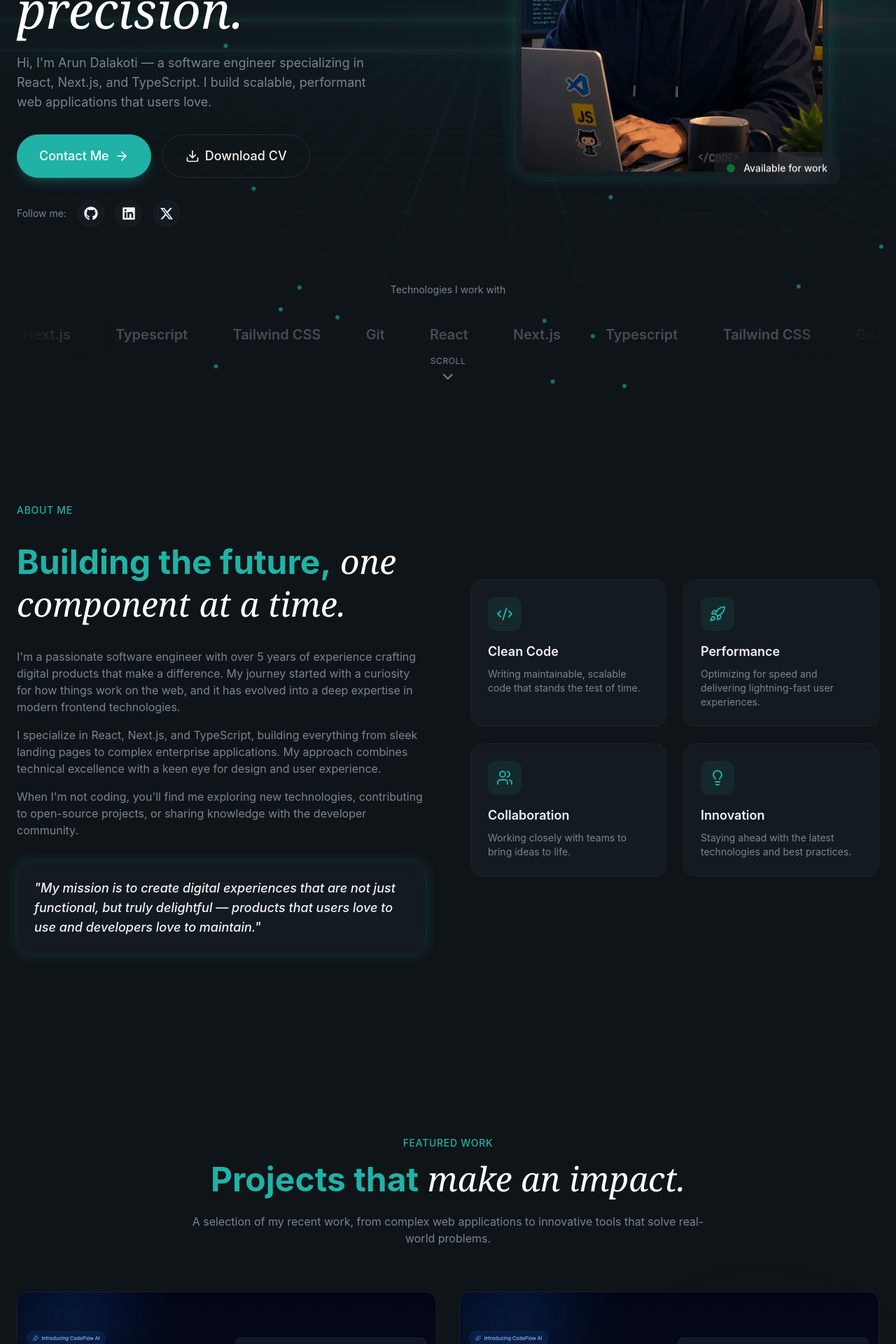
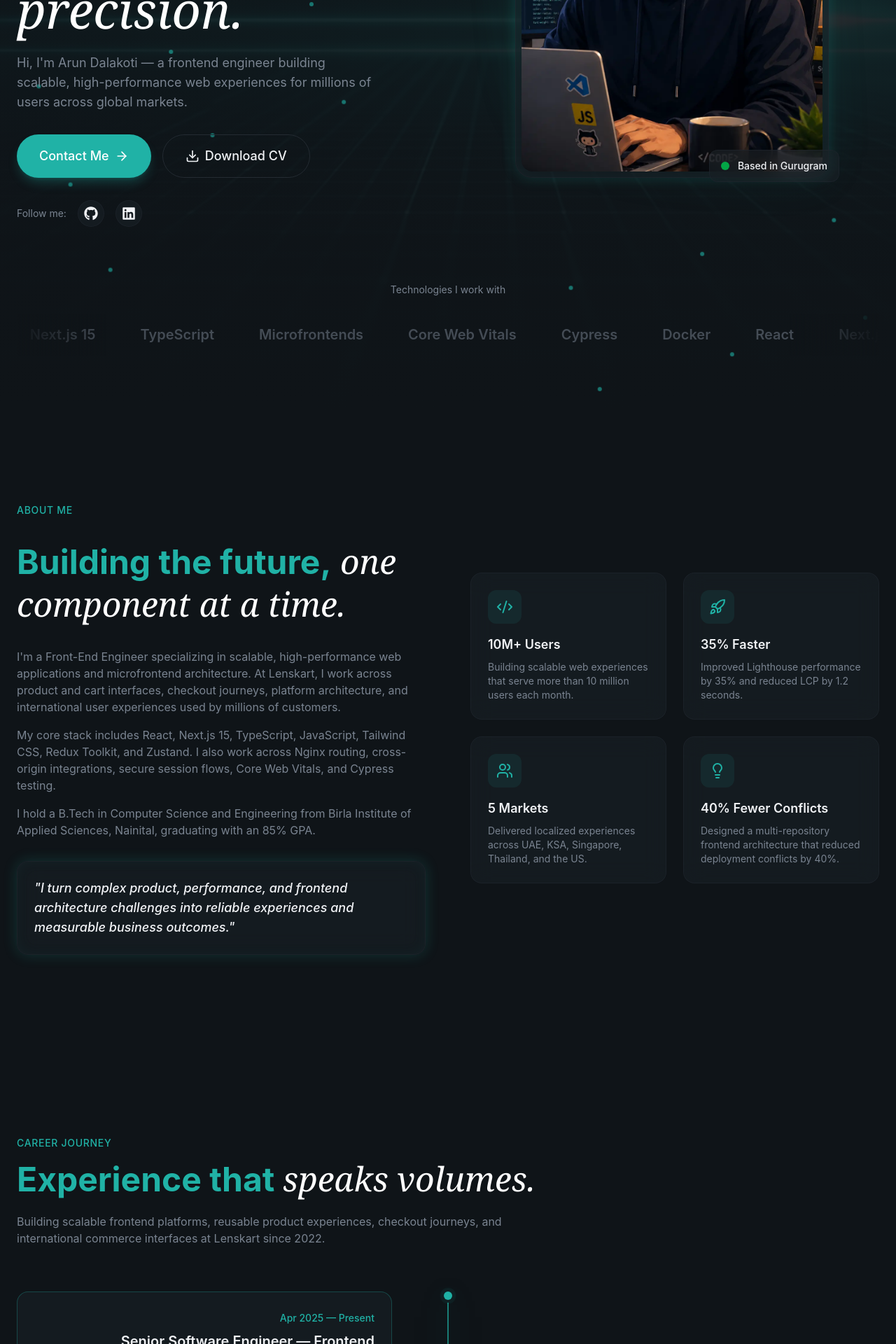
Before and after one commit to Arun-Dalakoti/arun-portfolio, a React (Vite) app: page / in a window 1280 px wide. Shown: the part 500-2420 px from the top of the page at 70% size. Built offline with nearby package versions, Linux system fonts and the light colour scheme.

Commit message:
chore: updated data

```diff
--- a/index.html
+++ b/index.html
@@ -15,7 +15,11 @@
     <link rel="apple-touch-icon" sizes="180x180" href="/apple-touch-icon.png" />
     <link rel="manifest" href="/site.webmanifest" />
     <meta name="viewport" content="width=device-width, initial-scale=1.0" />
-    <title>Arun's Portfolio</title>
+    <meta
+      name="description"
+      content="Arun Dalakoti is a Senior Software Engineer specializing in React, Next.js, TypeScript, microfrontends, web performance, and international user experiences."
+    />
+    <title>Arun Dalakoti | Senior Software Engineer — Frontend</title>
   </head>
   <body>
     <div id="root"></div>
--- a/src/App.tsx
+++ b/src/App.tsx
@@ -1,8 +1,8 @@
 import { Hero } from "@/sections/Hero";
 import { About } from "@/sections/About";
-import { Projects } from "@/sections/Projects";
+// import { Projects } from "@/sections/Projects";
 import { Experience } from "@/sections/Experience";
-import { Testimonials } from "@/sections/Testimonials";
+// import { Testimonials } from "@/sections/Testimonials";
 import { Contact } from "@/sections/Contact";
 import { Footer } from "@/layout/Footer";
 import { Navbar } from "@/layout/Navbar";
@@ -16,9 +16,9 @@
       <main>
         <Hero />
         <About />
-        <Projects />
+        {/* <Projects /> */}
         <Experience />
-        <Testimonials />
+        {/* <Testimonials /> */}
         <Contact />
       </main>
       <Footer />
--- a/src/components/AnimatedBorderButton.tsx
+++ b/src/components/AnimatedBorderButton.tsx
@@ -1,16 +1,28 @@
 import { ReactNode } from "react";
 
-export const AnimatedBorderButton = ({ children }: { children: ReactNode }) => {
-  return (
-    <button
-      className="relative bg-transparent border border-border
-        text-foreground hover:border-primary/50 transition-all
-        duration-1000 focus:outline-none focus-visible:ring-2
-        focus-visible:ring-primary focus-visible:ring-offset-2
-        disabled:opacity-50 disabled:cursor-not-allowed group
-        px-8 py-4 text-lg font-medium rounded-full overflow-visible
-        animated-border"
-    >
+type AnimatedBorderButtonProps = {
+  children: ReactNode;
+  href?: string;
+  download?: string;
+};
+
+const className = [
+  "relative bg-transparent border border-border",
+  "text-foreground hover:border-primary/50 transition-all",
+  "duration-1000 focus:outline-none focus-visible:ring-2",
+  "focus-visible:ring-primary focus-visible:ring-offset-2",
+  "disabled:opacity-50 disabled:cursor-not-allowed group",
+  "px-8 py-4 text-lg font-medium rounded-full overflow-visible",
+  "animated-border",
+].join(" ");
+
+export const AnimatedBorderButton = ({
+  children,
+  href,
+  download,
+}: AnimatedBorderButtonProps) => {
+  const content = (
+    <>
       {/* Animated SVG Border */}
       <svg
         className="absolute left-0 top-0 w-full h-full pointer-events-none download-cv-border"
@@ -33,6 +45,20 @@
       <span className="relative z-10 flex items-center justify-center gap-2">
         {children}
       </span>
+    </>
+  );
+
+  if (href) {
+    return (
+      <a href={href} download={download} className={className}>
+        {content}
+      </a>
+    );
+  }
+
+  return (
+    <button type="button" className={className}>
+      {content}
     </button>
   );
 };
--- a/src/layout/Footer.tsx
+++ b/src/layout/Footer.tsx
@@ -1,14 +1,21 @@
-import { FaGithub, FaLinkedin, FaXTwitter } from "react-icons/fa6";
+import { FaGithub, FaLinkedin } from "react-icons/fa6";
 
 const socialLinks = [
-  { icon: FaGithub, href: "#", label: "GitHub" },
-  { icon: FaLinkedin, href: "#", label: "LinkedIn" },
-  { icon: FaXTwitter, href: "#", label: "Twitter" },
+  {
+    icon: FaGithub,
+    href: "https://github.com/Arun-Dalakoti",
+    label: "GitHub",
+  },
+  {
+    icon: FaLinkedin,
+    href: "https://www.linkedin.com/in/arun-dalakoti",
+    label: "LinkedIn",
+  },
 ];
 
 const footerLinks = [
   { href: "#about", label: "About" },
-  { href: "#projects", label: "Projects" },
+  // { href: "#projects", label: "Projects" },
   { href: "#experience", label: "Experience" },
   { href: "#contact", label: "Contact" },
 ];
@@ -23,10 +30,10 @@
           {/* Logo & Copyright */}
           <div className="text-center md:text-left">
             <a href="#" className="text-xl font-bold tracking-tight">
-              PM<span className="text-primary">.</span>
+              AD<span className="text-primary">.</span>
             </a>
             <p className="text-sm text-muted-foreground mt-2">
-              © {currentYear} Pedro Machado. All rights reserved.
+              © {currentYear} Arun Dalakoti. All rights reserved.
             </p>
           </div>
 
@@ -50,6 +57,8 @@
                 key={social.label}
                 href={social.href}
                 aria-label={social.label}
+                target="_blank"
+                rel="noreferrer"
                 className="p-2 rounded-full glass hover:bg-primary/10 hover:text-primary transition-all"
               >
                 <social.icon className="w-5 h-5" />
--- a/src/layout/Navbar.tsx
+++ b/src/layout/Navbar.tsx
@@ -4,9 +4,9 @@
 
 const navLinks = [
   { href: "#about", label: "About" },
-  { href: "#projects", label: "Projects" },
+  // { href: "#projects", label: "Projects" },
   { href: "#experience", label: "Experience" },
-  { href: "#testimonials", label: "Testimonials" },
+  // { href: "#testimonials", label: "Testimonials" },
 ];
 
 export const Navbar = () => {
@@ -26,7 +26,21 @@
     };
   }, []);
 
+  useEffect(() => {
+    if (!isMobileMenuOpen) {
+      return;
+    }
+
+    const previousOverflow = document.body.style.overflow;
+    document.body.style.overflow = "hidden";
+
+    return () => {
+      document.body.style.overflow = previousOverflow;
+    };
+  }, [isMobileMenuOpen]);
+
   return (
+    <>
       <header
         className={`fixed top-0 left-0 right-0 transition-all duration-500 ${isScrolled ? "glass-strong py-3" : "bg-transparent py-5"}  z-50`}
       >
@@ -55,12 +69,29 @@
 
           {/* CTA BUTTON */}
           <div className="hidden md:block">
-          <Button size="sm">Contact Me</Button>
+            <Button
+              size="sm"
+              onClick={() =>
+                document
+                  .querySelector("#contact")
+                  ?.scrollIntoView({ behavior: "smooth" })
+              }
+            >
+              Contact Me
+            </Button>
           </div>
 
           {/* Mobile menu button */}
           <button
+            type="button"
             className="md:hidden p-2 text-foreground cursor-pointer"
+            aria-label={
+              isMobileMenuOpen
+                ? "Close navigation menu"
+                : "Open navigation menu"
+            }
+            aria-expanded={isMobileMenuOpen}
+            aria-controls="mobile-navigation"
             onClick={() => setIsMobileMenuOpen((prev) => !prev)}
           >
             {isMobileMenuOpen ? <X size={24} /> : <Menu size={24} />}
@@ -69,7 +100,10 @@
 
         {/* Mobile menu */}
         {isMobileMenuOpen && (
-        <div className="md:hidden glass-strong animate-fade-in">
+          <div
+            id="mobile-navigation"
+            className="md:hidden glass-strong animate-fade-in"
+          >
             <div className="container mx-auto px-6 py-6 flex flex-col gap-4">
               {navLinks.map((link, index) => (
                 <a
@@ -82,12 +116,29 @@
                 </a>
               ))}
 
-            <Button onClick={() => setIsMobileMenuOpen(false)}>
+              <Button
+                onClick={() => {
+                  setIsMobileMenuOpen(false);
+                  document
+                    .querySelector("#contact")
+                    ?.scrollIntoView({ behavior: "smooth" });
+                }}
+              >
                 Contact Me
               </Button>
             </div>
           </div>
         )}
       </header>
+
+      {isMobileMenuOpen && (
+        <button
+          type="button"
+          aria-label="Close navigation menu backdrop"
+          className="fixed inset-0 z-40 bg-background/80 backdrop-blur-sm md:hidden animate-fade-in cursor-default"
+          onClick={() => setIsMobileMenuOpen(false)}
+        />
+      )}
+    </>
   );
 };
--- a/src/sections/About.tsx
+++ b/src/sections/About.tsx
@@ -3,26 +3,27 @@
 const highlights = [
   {
     icon: Code2,
-    title: "Clean Code",
+    title: "10M+ Users",
     description:
-      "Writing maintainable, scalable code that stands the test of time.",
+      "Building scalable web experiences that serve more than 10 million users each month.",
   },
   {
     icon: Rocket,
-    title: "Performance",
+    title: "35% Faster",
     description:
-      "Optimizing for speed and delivering lightning-fast user experiences.",
+      "Improved Lighthouse performance by 35% and reduced LCP by 1.2 seconds.",
   },
   {
     icon: Users,
-    title: "Collaboration",
-    description: "Working closely with teams to bring ideas to life.",
+    title: "5 Markets",
+    description:
+      "Delivered localized experiences across UAE, KSA, Singapore, Thailand, and the US.",
   },
   {
     icon: Lightbulb,
-    title: "Innovation",
+    title: "40% Fewer Conflicts",
     description:
-      "Staying ahead with the latest technologies and best practices.",
+      "Designed a multi-repository frontend architecture that reduced deployment conflicts by 40%.",
   },
 ];
 
@@ -49,30 +50,30 @@
 
             <div className="space-y-4 text-muted-foreground animate-fade-in animation-delay-200">
               <p>
-                I'm a passionate software engineer with over 5 years of
-                experience crafting digital products that make a difference. My
-                journey started with a curiosity for how things work on the web,
-                and it has evolved into a deep expertise in modern frontend
-                technologies.
+                I'm a Front-End Engineer specializing in scalable,
+                high-performance web applications and microfrontend
+                architecture. At Lenskart, I work across product and cart
+                interfaces, checkout journeys, platform architecture, and
+                international user experiences used by millions of customers.
               </p>
               <p>
-                I specialize in React, Next.js, and TypeScript, building
-                everything from sleek landing pages to complex enterprise
-                applications. My approach combines technical excellence with a
-                keen eye for design and user experience.
+                My core stack includes React, Next.js 15, TypeScript,
+                JavaScript, Tailwind CSS, Redux Toolkit, and Zustand. I also
+                work across Nginx routing, cross-origin integrations, secure
+                session flows, Core Web Vitals, and Cypress testing.
               </p>
               <p>
-                When I'm not coding, you'll find me exploring new technologies,
-                contributing to open-source projects, or sharing knowledge with
-                the developer community.
+                I hold a B.Tech in Computer Science and Engineering from Birla
+                Institute of Applied Sciences, Nainital, graduating with an 85%
+                GPA.
               </p>
             </div>
 
             <div className="glass rounded-2xl p-6 glow-border animate-fade-in animation-delay-300">
               <p className="text-lg font-medium italic text-foreground">
-                "My mission is to create digital experiences that are not just
-                functional, but truly delightful — products that users love to
-                use and developers love to maintain."
+                "I turn complex product, performance, and frontend architecture
+                challenges into reliable experiences and measurable business
+                outcomes."
               </p>
             </div>
           </div>
--- a/src/sections/Contact.tsx
+++ b/src/sections/Contact.tsx
@@ -14,19 +14,19 @@
   {
     icon: Mail,
     label: "Email",
-    value: "pedro@example.com",
-    href: "mailto:pedro@example.com",
+    value: "dalakotiarun8@gmail.com",
+    href: "mailto:dalakotiarun8@gmail.com",
   },
   {
     icon: Phone,
     label: "Phone",
-    value: "+1 (555) 123-4567",
-    href: "tel:+15551234567",
+    value: "+91 7017073713",
+    href: "tel:+917017073713",
   },
   {
     icon: MapPin,
     label: "Location",
-    value: "San Francisco, CA",
+    value: "Gurugram, India",
     href: "#",
   },
 ];
@@ -105,8 +105,8 @@
             </span>
           </h2>
           <p className="text-muted-foreground animate-fade-in animation-delay-200">
-            Have a project in mind? I'd love to hear about it. Send me a message
-            and let's discuss how we can work together.
+            Have a frontend product, architecture, or performance challenge in
+            mind? Send me a message and let's discuss how we can work together.
           </p>
         </div>
 
@@ -238,12 +238,13 @@
             <div className="glass rounded-3xl p-8 border border-primary/30">
               <div className="flex items-center gap-3 mb-4">
                 <span className="w-3 h-3 bg-green-500 rounded-full animate-pulse" />
-                <span className="font-medium">Currently Available</span>
+                <span className="font-medium">Frontend at Scale</span>
               </div>
               <p className="text-muted-foreground text-sm">
-                I'm currently open to new opportunities and exciting projects.
-                Whether you need a full-time engineer or a freelance consultant,
-                let's talk!
+                I specialize in high-performance frontend systems,
+                microfrontends, reusable product experiences,
+                internationalization, checkout journeys, and reliable
+                integrations built for millions of monthly users.
               </p>
             </div>
           </div>
--- a/src/sections/Experience.tsx
+++ b/src/sections/Experience.tsx
@@ -1,38 +1,48 @@
 const experiences = [
   {
-    period: "2022 — Present",
-    role: "Senior Frontend Engineer",
-    company: "Tech Innovators Inc.",
+    period: "Apr 2025 — Present",
+    role: "Senior Software Engineer — Frontend",
+    company: "Lenskart • Gurugram, India",
     description:
-      "Leading frontend architecture for a suite of fintech products. Implemented micro-frontend architecture, reduced bundle size by 40%, and mentored a team of 5 developers.",
-    technologies: ["React", "TypeScript", "Next.js", "GraphQL"],
+      "Architected a multi-repository Next.js 15 checkout microfrontend with Nginx routing, reducing deployment conflicts by 40% and doubling release speed. Improved Lighthouse performance by 35%, reduced LCP by 1.2s, and delivered localized checkout systems across five markets, including Apple Pay for UAE and KSA.",
+    technologies: [
+      "Next.js 15",
+      "React",
+      "TypeScript",
+      "Microfrontends",
+      "Nginx",
+      "Apple Pay",
+    ],
     current: true,
   },
   {
-    period: "2020 — 2022",
-    role: "Frontend Engineer",
-    company: "Digital Solutions Co.",
+    period: "Sep 2023 — Mar 2025",
+    role: "Software Engineer — Frontend",
+    company: "Lenskart • Gurugram, India",
     description:
-      "Built and maintained multiple React applications for enterprise clients. Introduced automated testing practices that improved code coverage to 85%.",
-    technologies: ["React", "Redux", "Jest", "Cypress"],
+      "Led the migration from PayU to the Juspay PayV3 SDK for checkout journeys handling 2M+ monthly transactions. The work increased payment success by 8%, reduced checkout drop-off by 12%, and strengthened reusable components and secure session flows across microfrontend boundaries.",
+    technologies: [
+      "React",
+      "TypeScript",
+      "Juspay PayV3",
+      "PayU",
+      "Session Management",
+    ],
     current: false,
   },
   {
-    period: "2019 — 2020",
-    role: "Junior Developer",
-    company: "StartUp Labs",
+    period: "Sep 2022 — Aug 2023",
+    role: "Front-End Intern",
+    company: "Lenskart • Gurugram, India",
     description:
-      "Contributed to the development of a SaaS platform from MVP to production. Collaborated with designers to implement pixel-perfect UI components.",
-    technologies: ["React", "Node.js", "MongoDB", "AWS"],
-    current: false,
-  },
-  {
-    period: "2018 — 2019",
-    role: "Freelance Developer",
-    company: "Self-Employed",
-    description:
-      "Delivered custom web solutions for small businesses and startups. Built 15+ websites and applications, handling everything from design to deployment.",
-    technologies: ["JavaScript", "PHP", "WordPress", "MySQL"],
+      "Built reusable product and cart interfaces with localization and RTL support for UAE, KSA, Singapore, Thailand, and the US. Added Cypress end-to-end coverage for critical journeys, helping reduce production UI bugs by 30%.",
+    technologies: [
+      "React",
+      "JavaScript",
+      "Localization",
+      "RTL",
+      "Cypress",
+    ],
     current: false,
   },
 ];
@@ -70,8 +80,9 @@
             className="text-muted-foreground
            animate-fade-in animation-delay-200"
           >
-            A timeline of my professional growth, from curious beginner to
-            senior engineer leading teams and building products at scale.
+            Building scalable frontend platforms, reusable product
+            experiences, checkout journeys, and international commerce
+            interfaces at Lenskart since 2022.
           </p>
         </div>
 
--- a/src/sections/Hero.tsx
+++ b/src/sections/Hero.tsx
@@ -1,9 +1,24 @@
 import { AnimatedBorderButton } from "@/components/AnimatedBorderButton";
 import { Button } from "@/components/Button";
 import { ArrowRight, ChevronDown, Download } from "lucide-react";
-import { FaGithub, FaLinkedin, FaXTwitter } from "react-icons/fa6";
+import { FaGithub, FaLinkedin } from "react-icons/fa6";
 
-const skills = ["React", "Next.js", "Typescript", "Tailwind CSS", "Git"];
+const skills = [
+  "React",
+  "Next.js 15",
+  "TypeScript",
+  "Microfrontends",
+  "Core Web Vitals",
+  "Cypress",
+  "Docker",
+];
+
+const backgroundDots = Array.from({ length: 30 }, (_, index) => ({
+  left: (index * 37) % 100,
+  top: (index * 61) % 100,
+  duration: 15 + ((index * 7) % 20),
+  delay: (index * 3) % 5,
+}));
 
 export const Hero = () => {
   return (
@@ -20,18 +35,16 @@
 
       {/* Green Dots */}
       <div className="absolute inset-0 overflow-hidden pointer-events-none">
-        {[...Array(30)].map((_, i) => (
+        {backgroundDots.map((dot, i) => (
           <div
             key={i}
             className="absolute w-1.5 h-1.5 rounded-full opacity-60"
             style={{
               backgroundColor: "#20B2A6",
-              left: `${Math.random() * 100}%`,
-              top: `${Math.random() * 100}%`,
-              animation: `slow-drift ${
-                15 + Math.random() * 20
-              }s ease-in-out infinite`,
-              animationDelay: `${Math.random() * 5}s`,
+              left: `${dot.left}%`,
+              top: `${dot.top}%`,
+              animation: `slow-drift ${dot.duration}s ease-in-out infinite`,
+              animationDelay: `${dot.delay}s`,
             }}
           />
         ))}
@@ -45,7 +58,7 @@
             <div className="animate-fade-in">
               <span className="inline-flex items-center gap-2 px-4 py-2 rounded-full glass text-sm text-primary">
                 <span className="w-2 h-2 bg-primary rounded-full animate-pulse" />
-                Software Engineer • React Specialist
+                Senior Software Engineer • Frontend
               </span>
             </div>
 
@@ -61,18 +74,28 @@
                 </span>
               </h1>
               <p className="text-lg text-muted-foreground max-w-lg animate-fade-in animation-delay-200">
-                Hi, I'm Arun Dalakoti — a software engineer specializing in
-                React, Next.js, and TypeScript. I build scalable, performant web
-                applications that users love.
+                Hi, I'm Arun Dalakoti — a frontend engineer building scalable,
+                high-performance web experiences for millions of users across
+                global markets.
               </p>
             </div>
 
             {/* CTAs */}
             <div className="flex flex-wrap gap-4 animate-fade-in animation-delay-300">
-              <Button size="lg">
+              <Button
+                size="lg"
+                onClick={() =>
+                  document
+                    .querySelector("#contact")
+                    ?.scrollIntoView({ behavior: "smooth" })
+                }
+              >
                 Contact Me <ArrowRight className="w-5 h-5" />
               </Button>
-              <AnimatedBorderButton>
+              <AnimatedBorderButton
+                href="/Arun_Dalakoti_Resume.pdf"
+                download="Arun_Dalakoti_Resume.pdf"
+              >
                 <Download className="w-5 h-5" />
                 Download CV
               </AnimatedBorderButton>
@@ -82,13 +105,23 @@
             <div className="flex items-center gap-4 animate-fade-in animation-delay-400">
               <span className="text-sm text-muted-foreground">Follow me: </span>
               {[
-                { icon: FaGithub, href: "#" },
-                { icon: FaLinkedin, href: "#" },
-                { icon: FaXTwitter, href: "#" },
+                {
+                  icon: FaGithub,
+                  href: "https://github.com/Arun-Dalakoti",
+                  label: "GitHub",
+                },
+                {
+                  icon: FaLinkedin,
+                  href: "https://www.linkedin.com/in/arun-dalakoti",
+                  label: "LinkedIn",
+                },
               ].map((social, idx) => (
                 <a
                   key={idx}
                   href={social.href}
+                  aria-label={social.label}
+                  target="_blank"
+                  rel="noreferrer"
                   className="p-2 rounded-full glass hover:bg-primary/10 hover:text-primary transition-all duration-300"
                 >
                   {<social.icon className="w-5 h-5" />}
@@ -109,7 +142,7 @@
               <div className="relative glass rounded-3xl p-2 glow-border">
                 <img
                   src="/profile-photo.webp"
-                  alt="Pedro Machado"
+                  alt="Arun Dalakoti"
                   className="w-full aspect-[4/5] object-cover rounded-2xl"
                   fetchPriority="high"
                   loading="eager"
@@ -121,7 +154,7 @@
                   <div className="flex items-center gap-3">
                     <div className="w-3 h-3 bg-green-500 rounded-full animate-pulse" />
                     <span className="text-sm font-medium">
-                      Available for work
+                      Based in Gurugram
                     </span>
                   </div>
                 </div>
@@ -165,12 +198,12 @@
       </div>
 
       <div
-        className="absolute bottom-8 left-1/2 -translate-x-1/2
-      animate-fade-in animation-delay-800"
+        className="absolute bottom-8 left-1/2 z-20 hidden -translate-x-1/2 md:block"
       >
         <a
           href="#about"
-          className="flex flex-col items-center gap-2 text-muted-foreground hover:text-primary transition-colors group"
+          aria-label="Scroll to About section"
+          className="flex flex-col items-center gap-2 px-4 py-2 text-muted-foreground hover:text-primary transition-colors group animate-fade-in animation-delay-800"
         >
           <span className="text-xs uppercase tracking-wider">Scroll</span>
           <ChevronDown className="w-6 h-6 animate-bounce" />
```
Also changed, not shown: 1 other file (tests, documents, lock files or other folders). Lines whose indentation alone changed are shown as unchanged.
